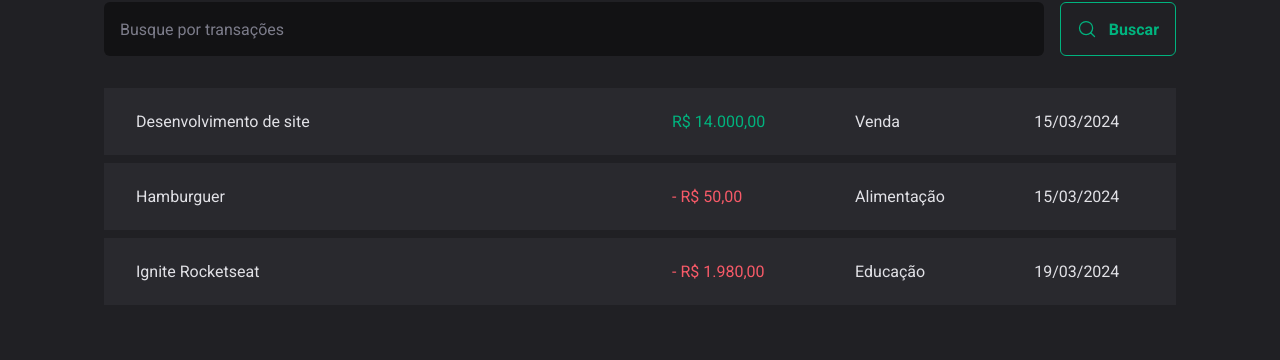
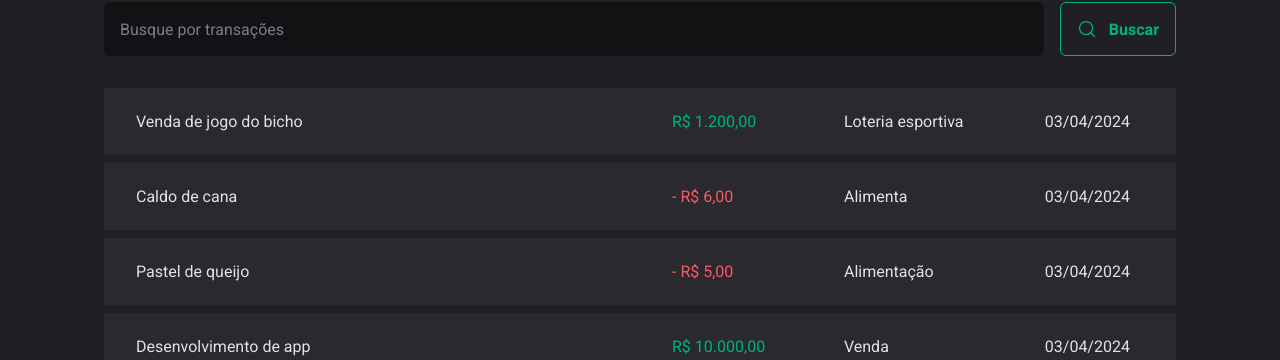
Before and after one commit to GuilhermeSalkovski/03-dt-money, a React (Vite) app: page / in a window 1280 px wide. Shown: the part 592-952 px from the top of the page. Before the commit the page ends 905 px from the top, so only its background shows below. Built offline with nearby package versions, Linux system fonts and the light colour scheme; data requests are answered from the project's data file.

Commit message:
feat: create new transaction using http post method

```diff
--- a/server.json
+++ b/server.json
@@ -1,5 +1,5 @@
 {
-    "transactions" : [
+  "transactions": [
     {
       "id": 1,
       "description": "Desenvolvimento de site",
@@ -23,6 +23,38 @@
       "category": "Educação",
       "price": 1980,
       "createdAt": "2024-03-19T16:55:59.295Z"
+    },
+    {
+      "description": "Desenvolvimento de app",
+      "price": 10000,
+      "category": "Venda",
+      "type": "income",
+      "createdAt": "2024-04-03T01:25:49.174Z",
+      "id": 4
+    },
+    {
+      "description": "Pastel de queijo",
+      "price": 5,
+      "category": "Alimentação",
+      "type": "outcome",
+      "createdAt": "2024-04-03T01:32:26.310Z",
+      "id": 5
+    },
+    {
+      "description": "Caldo de cana",
+      "price": 6,
+      "category": "Alimenta",
+      "type": "outcome",
+      "createdAt": "2024-04-03T01:34:27.215Z",
+      "id": 6
+    },
+    {
+      "description": "Venda de jogo do bicho",
+      "price": 1200,
+      "category": "Loteria esportiva",
+      "type": "income",
+      "createdAt": "2024-04-03T01:49:11.829Z",
+      "id": 7
     }
   ]
 }
--- a/src/pages/components/NewTransactionModal/index.tsx
+++ b/src/pages/components/NewTransactionModal/index.tsx
@@ -3,8 +3,9 @@ import * as Dialog from '@radix-ui/react-dialog';
 import { ArrowCircleDown, ArrowCircleUp, X } from "phosphor-react";
 import { Controller, useForm } from 'react-hook-form';
 import * as z from 'zod';
-
 import { CloseButton, Content, Overlay, TransactionType, TransactionTypeButton } from './styles';
+import { useContext } from 'react';
+import { TransactionsContext } from '../../transactions/contexts/TransactionContext';
 
 const newTransactionFormSchema = z.object({
   description: z.string(),
@@ -16,19 +17,29 @@ const newTransactionFormSchema = z.object({
 type NewTransactionFormInputs = z.infer<typeof newTransactionFormSchema>;
 
 export function NewTransactionModal() {
+  const {createTransaction} = useContext(TransactionsContext)
+
   const {
     control,
     register,
     handleSubmit,
-    formState: { isSubmitting }
+    formState: { isSubmitting },
+    reset
   } = useForm<NewTransactionFormInputs>({
     resolver: zodResolver(newTransactionFormSchema),
   })
 
   async function handleCreateNewTransaction(data: NewTransactionFormInputs) {
-    await new Promise(resolve => setTimeout(resolve, 2000));
+    const {description, price, category, type} = data;
 
-    console.log(data);
+    await createTransaction({
+      description,
+      price,
+      category,
+      type
+    })
+
+    reset();
   }
 
   return (
--- a/src/pages/transactions/contexts/TransactionContext.tsx
+++ b/src/pages/transactions/contexts/TransactionContext.tsx
@@ -10,9 +10,17 @@ interface Transaction {
   createdAt: string;
 }
 
+interface CreateTransactionData {
+    description: string;
+    price: number;
+    category: string;
+    type: 'income' | 'outcome';
+}
+
 interface TransactionContextType {
   transactions: Transaction[];
   fetchTransactions: (query?: string) => Promise<void>;
+  createTransaction: (data: CreateTransactionData) => Promise<void>;
 }
 
 interface TransactionsProviderProps {
@@ -27,6 +35,8 @@ export function TransactionsProvider({ children }: TransactionsProviderProps) {
   async function fetchTransactions(query?: string) {
     const response = await api.get('transactions', {
         params: {
+            _sort: 'createdAt',
+            _order: 'desc',
             q: query
         }
     })
@@ -34,6 +44,19 @@ export function TransactionsProvider({ children }: TransactionsProviderProps) {
     setTransactions(response.data)
   }
 
+  async function createTransaction(data: CreateTransactionData) {
+    const {description, price, category, type} = data;
+
+    const response = await api.post('transactions', {
+        description,
+        price,
+        category,
+        type,
+        createdAt: new Date()
+      })
+
+      setTransactions(state => [response.data, ...state])
+  }
   useEffect(() => {
     fetchTransactions()
   }, []);
@@ -41,7 +64,8 @@ export function TransactionsProvider({ children }: TransactionsProviderProps) {
   return (
     <TransactionsContext.Provider value={{
       transactions,
-      fetchTransactions
+      fetchTransactions,
+      createTransaction
     }}>
       {children}
     </TransactionsContext.Provider>
```
Lines whose indentation alone changed are shown as unchanged.
